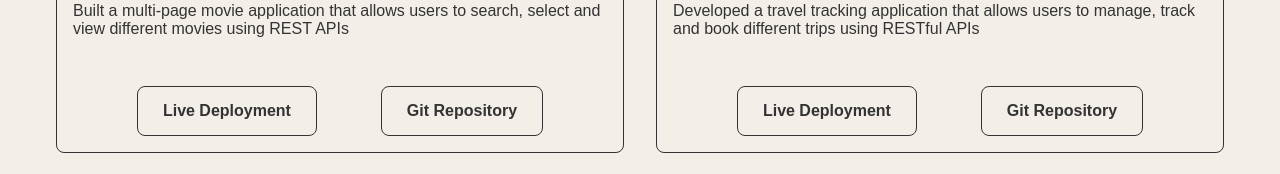
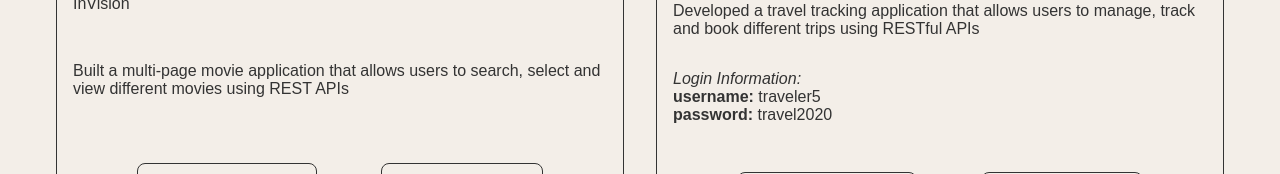
Before and after one commit to kelsiebesingeryeh/personal-website, a React (Create React App) app: page /projects in a window 1280 px wide. Shown: the part 727-901 px from the top of the page. Built offline with nearby package versions, Linux system fonts and the light colour scheme.

Commit message:
Add username and login credentials to travel-tracker project

```diff
--- a/src/Card/Card.js
+++ b/src/Card/Card.js
@@ -30,6 +30,14 @@ const stackSentence = stack.join(", ");
             <strong>Tech Stack:</strong> {stackSentence}
           </p>
           <p>{description}</p>
+          {title === "Travel Tracker" && (
+              <p>
+                <em>Login Information:</em><br></br>
+                <strong>username:</strong> traveler5<br></br>
+                <strong> password:</strong> travel2020
+              </p>
+
+          )}
           <span className="gitHubLinks">
             <a href={liveDeployment} className="projectLinks" target="_blank">
               Live Deployment
--- a/src/data/projectData.js
+++ b/src/data/projectData.js
@@ -35,8 +35,7 @@ const projectData = [
     description:
       "Developed a travel tracking application that allows users to manage, track and book different trips using RESTful APIs",
     gitHubRepo: "https://github.com/kelsiebesingeryeh/kelsie-travel-tracker",
-    liveDeployment:
-      "https://kelsiebesingeryeh.github.io/kelsie-travel-tracker/",
+    liveDeployment:"https://kelsiebesingeryeh.github.io/kelsie-travel-tracker/",
   },
   {
     id: 3,
```
Lines whose indentation alone changed are shown as unchanged.
